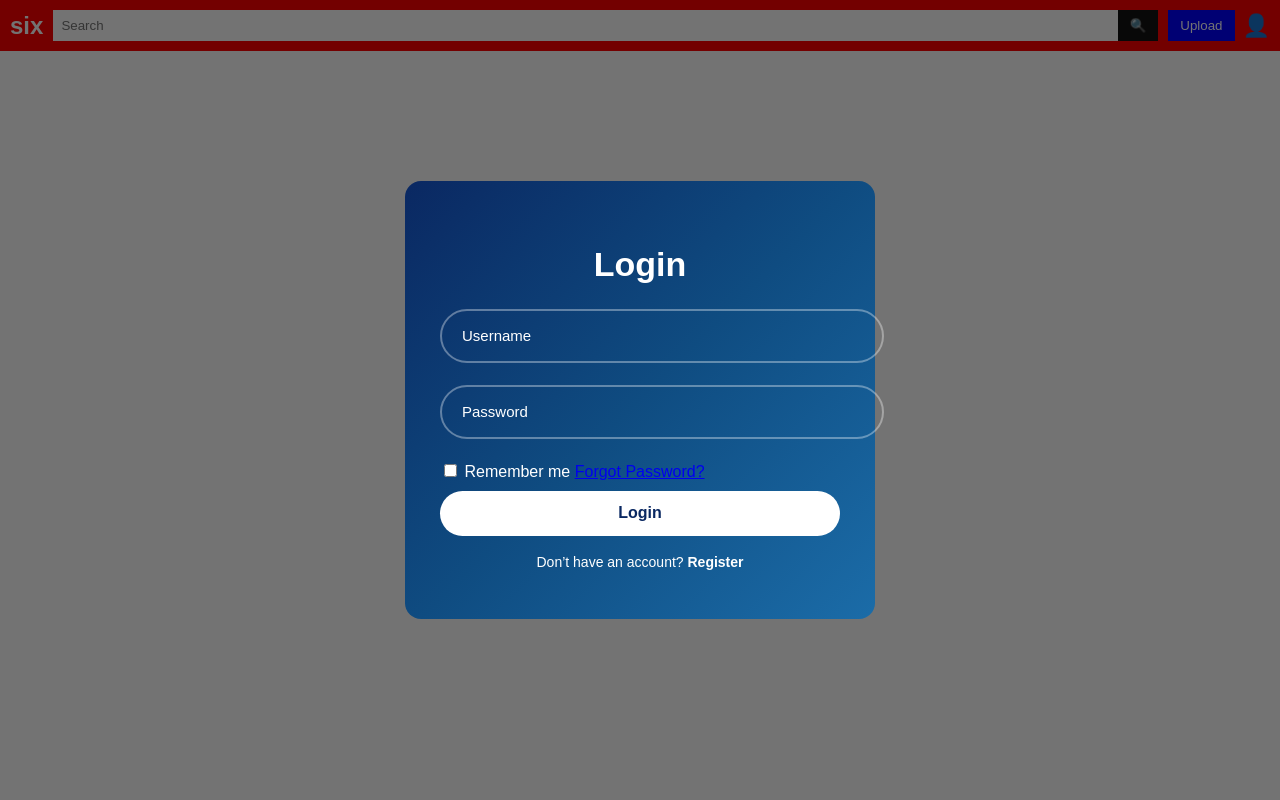
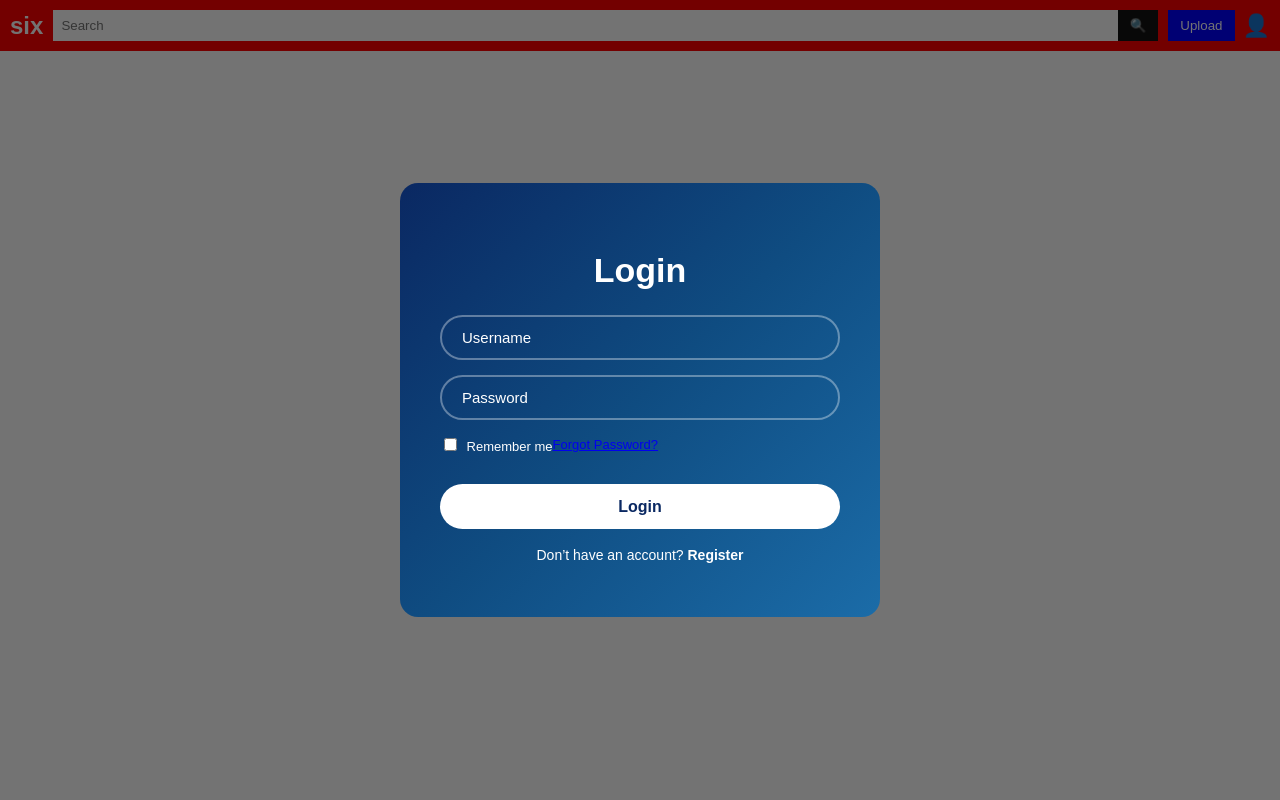
Before and after one commit to princecrayner/six, a Flask app: page / in a window 1280 px wide. Run offline with Flask 3, Linux system fonts and the light colour scheme; data that the repository does not hold is empty.

Commit message:
edited login css

```diff
--- a/static/style.css
+++ b/static/style.css
@@ -71,7 +71,7 @@ button {
 
 /* ==================================
    LOGIN MODAL – ISOLATED STYLES ONLY
-   ================================== */
+================================== */
 
 /* modal overlay */
 .auth-box {
@@ -88,8 +88,8 @@ button {
 .auth-box .content {
   width: 400px;
   background: linear-gradient(135deg, #0a2862, #0f4c81, #1b6ca8);
-  border-radius: 16px;
-  padding: 35px;
+  border-radius: 18px;
+  padding: 40px;
 }
 
 /* glass card */
@@ -100,34 +100,69 @@ button {
   border-radius: 14px;
   padding: 30px;
   color: #fff;
+  text-align: center;
 }
 
 /* title */
 .auth-box h2 {
-  text-align: center;
   font-size: 34px;
   margin-bottom: 25px;
+  text-align: center;
 }
 
 /* input box */
 .auth-box .input-box {
+  margin-bottom: 15px;
   position: relative;
-  margin-bottom: 22px;
 }
 
 .auth-box .input-box input {
   width: 100%;
-  height: 50px;
+  height: 45px;
   background: transparent;
   border: 2px solid rgba(255, 255, 255, 0.35);
   border-radius: 30px;
   padding: 0 20px;
   font-size: 15px;
   color: #fff;
+  box-sizing: border-box;
 }
 
+/* placeholder */
 .auth-box .input-box input::placeholder {
   color: #fff;
+}
+
+/* ===== FORGOT PASSWORD ===== */
+.content .forgot-password {
+  display: flex;
+  align-items: center;
+  justify-content: flex-end;
+  margin: -16px 0 16px;
+  font-size: 14px;
+}
+
+.content .forgot-password a {
+  color: #fff;
+  text-decoration: none;
+}
+
+.content .forgot-password a:hover {
+  text-decoration: underline;
+}
+
+/* remember me */
+.auth-box .remember {
+  display: flex;
+  align-items: center;
+  justify-content: flex-start;
+  font-size: 13px;
+  margin-bottom: 20px;
+}
+
+.auth-box .remember label input {
+  margin-right: 6px;
+  accent-color: #fff;
 }
 
 /* login button */
@@ -135,16 +170,16 @@ button {
   width: 100%;
   height: 45px;
   border-radius: 30px;
+  border: none;
   background: #fff;
   color: #0a2862;
   font-size: 16px;
   font-weight: 600;
-  border: none;
   cursor: pointer;
   margin-top: 10px;
 }
 
-/* register text */
+/* register link */
 .auth-box .register-link {
   margin-top: 18px;
   text-align: center;
```
